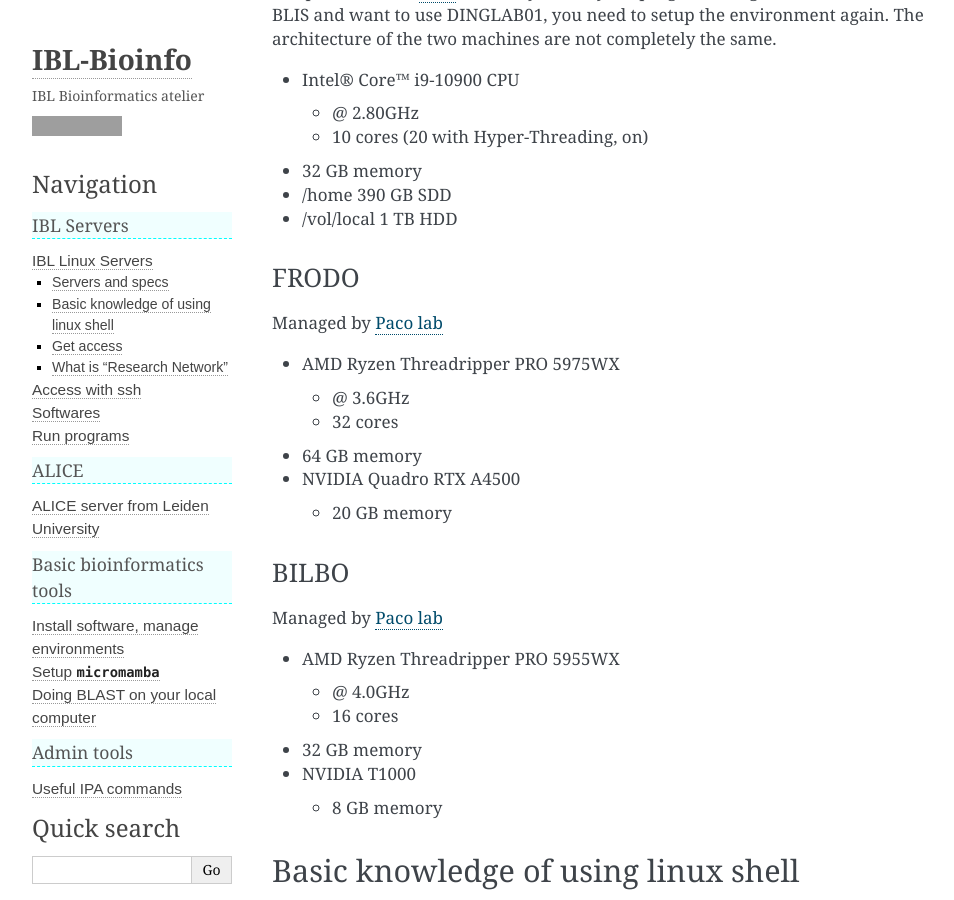
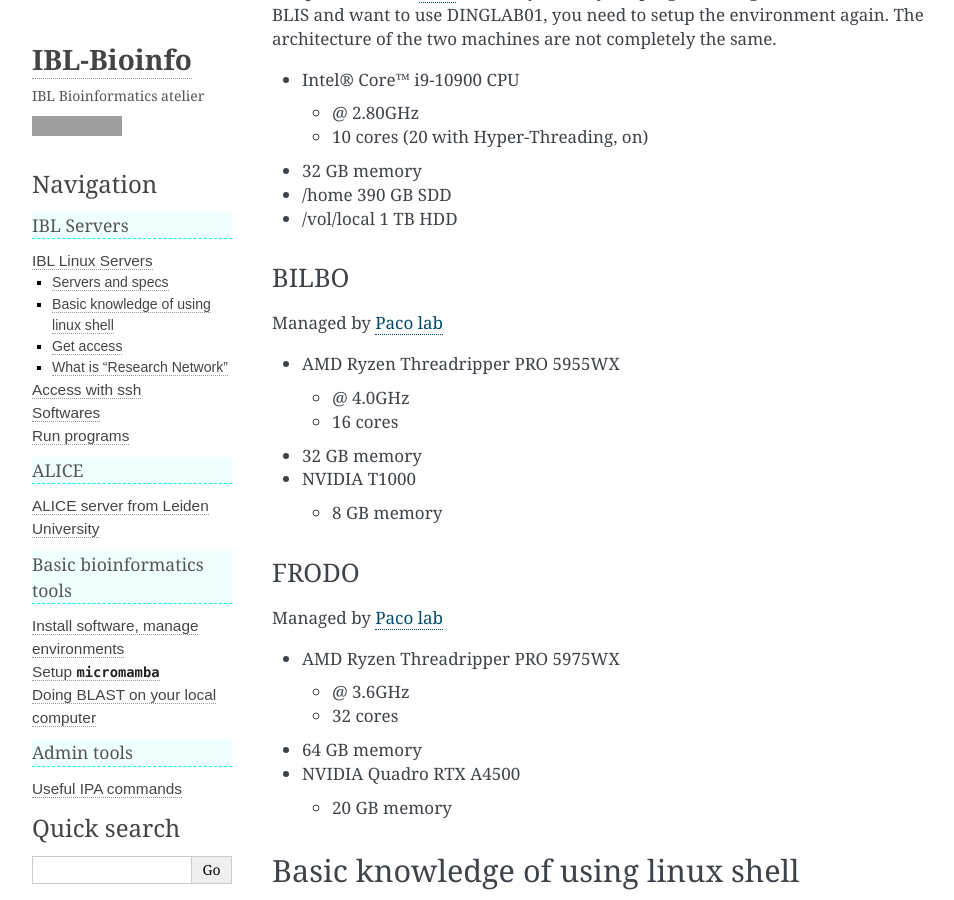
Before and after one commit to snail123815/IBL-bioinfomatics-wiki, a Sphinx documentation site: the page built from docs/source/IBL_servers/Intro.md, in a window 1280 px wide and 900 px high, scrolled down 905 px. Shown: the whole window, without its empty margins (148-1102 px from the left). Built offline with Sphinx 7.4.7, drawn with Linux system fonts in a browser that asks for light colours; part of the change alters nothing that is shown; grey boxes are pictures that could not be loaded.

```diff
--- a/docs/source/IBL_servers/Intro.md
+++ b/docs/source/IBL_servers/Intro.md
@@ -32,6 +32,17 @@ Recently added. Home directory quota, shared local storage, and `micromamba` are
 - /home 390 GB SDD
 - /vol/local 1 TB HDD
 
+### BILBO
+
+Managed by [Paco lab](https://www.universiteitleiden.nl/en/staffmembers/paco-barona-gomez)
+
+- AMD Ryzen Threadripper PRO 5955WX
+  - @ 4.0GHz
+  - 16 cores
+- 32 GB memory
+- NVIDIA T1000
+  - 8 GB memory
+
 ### FRODO
 
 Managed by [Paco lab](https://www.universiteitleiden.nl/en/staffmembers/paco-barona-gomez)
@@ -42,17 +53,6 @@ Managed by [Paco lab](https://www.universiteitleiden.nl/en/staffmembers/paco-bar
 - 64 GB memory
 - NVIDIA Quadro RTX A4500
   - 20 GB memory
-
-### BILBO
-
-Managed by [Paco lab](https://www.universiteitleiden.nl/en/staffmembers/paco-barona-gomez)
-
-- AMD Ryzen Threadripper PRO 5955WX
-  - @ 4.0GHz
-  - 16 cores
-- 32 GB memory
-- NVIDIA T1000
-  - 8 GB memory
 
 ## Basic knowledge of using linux shell
 
```
